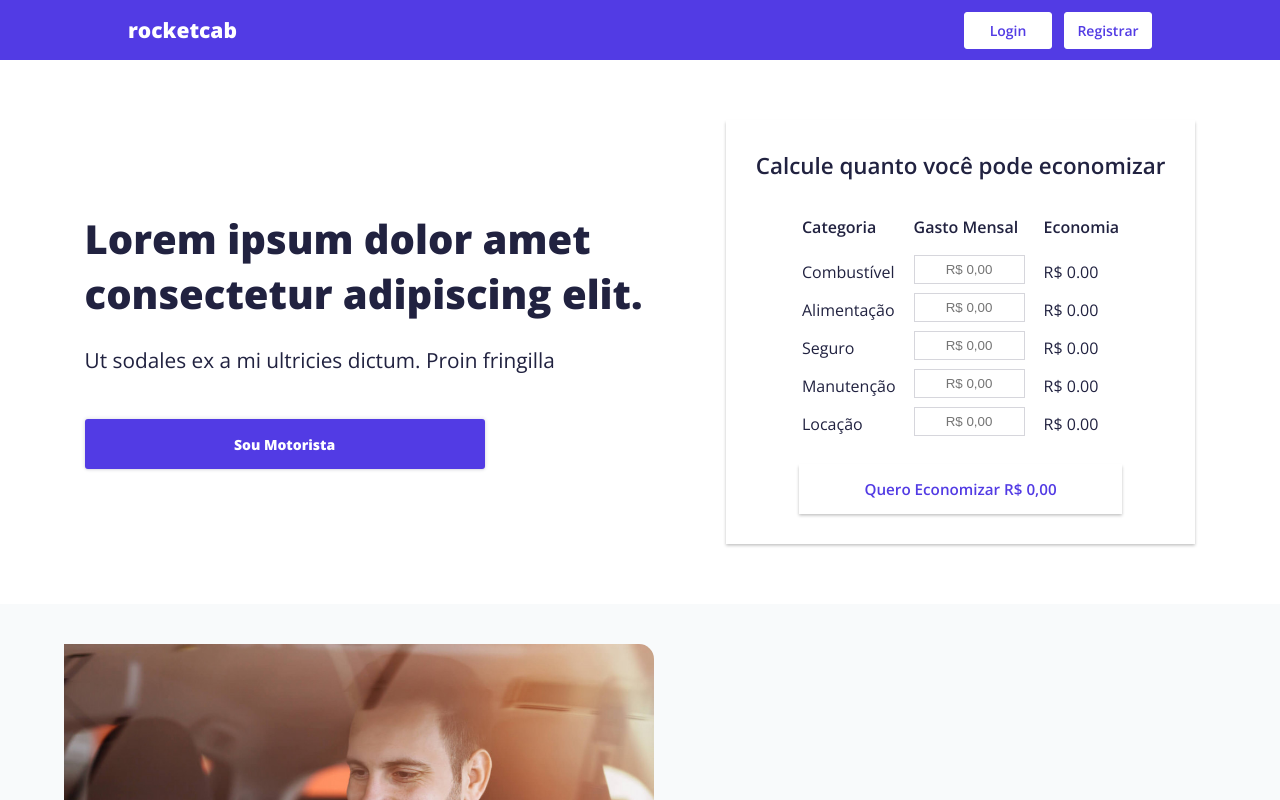
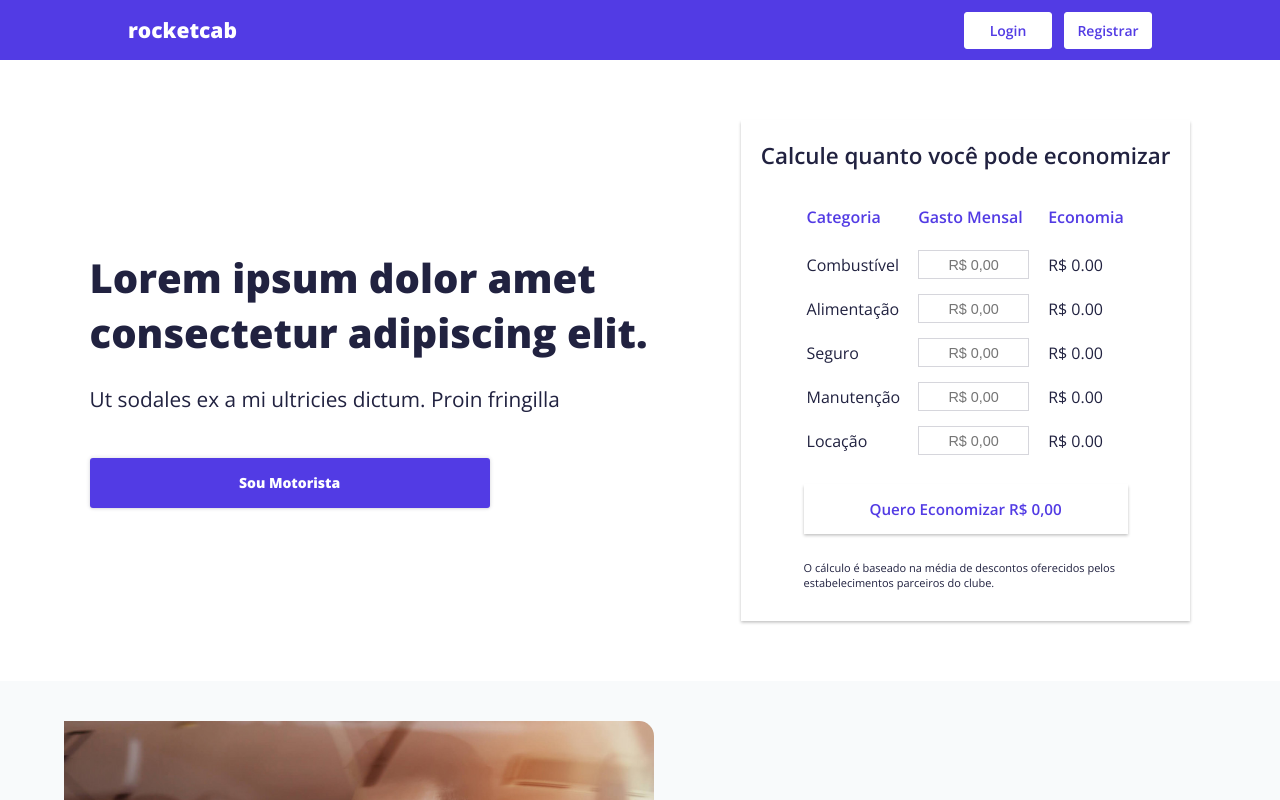
Before and after one commit to luizdcastro/driver_club, a React (Create React App) app: page / in a window 1280 px wide. Shown: the top 800 px of the page. Built offline with nearby package versions, Linux system fonts and the light colour scheme.

Commit message:
calculator component styles

```diff
--- a/src/components/disconts-calculator/disconts-calculator.component.jsx
+++ b/src/components/disconts-calculator/disconts-calculator.component.jsx
@@ -11,15 +11,13 @@ const DiscontCalculator = ({ to }) => {
   const [manutencao, setManutencao] = useState('');
   const [locacao, setLocacao] = useState('');
 
-  console.log(combustivel);
-
   useEffect(() => {
     setTotal(
       Number((combustivel / 100) * 7) +
-        Number((alimentacao / 100) * 15) +
+        Number((alimentacao / 100) * 10) +
         Number((seguro / 100) * 10) +
         Number((manutencao / 100) * 10) +
-        Number((locacao / 100) * 10)
+        Number((locacao / 100) * 15)
     );
   }, [combustivel, alimentacao, seguro, manutencao, locacao]);
   return (
@@ -93,6 +91,12 @@ const DiscontCalculator = ({ to }) => {
         <Link id="home-calculator__button" to={to}>
           {`Quero Economizar R$ ${total ? total.toFixed(2) : '0,00'}`}
         </Link>
+        <div className="home-calculator__disclamer">
+          <p>
+            O cálculo é baseado na média de descontos oferecidos pelos
+            estabelecimentos parceiros do clube.
+          </p>
+        </div>
       </table>
     </div>
   );
--- a/src/components/disconts-calculator/disconts-calculator.styles.css
+++ b/src/components/disconts-calculator/disconts-calculator.styles.css
@@ -2,13 +2,15 @@
   display: flex;
   flex-direction: column;
   align-items: center;
+  justify-content: center;
   margin-bottom: 50px;
   margin-top: 50px;
   background-color: rgb(255, 255, 255);
   box-shadow: 0 1.5px 3px 0 rgba(0, 0, 0, 0.25);
   color: #212240;
   max-width: 500px;
-  padding: 30px;
+  padding: 20px;
+  font-size: 1rem;
 }
 
 .home-calculator__title {
@@ -21,28 +23,27 @@
 }
 
 .home-calculator__container {
-  display: block;
-  position: relative;
-  border-radius: 10px;
-  max-width: 100%;
+  display: flex;
+  flex-direction: column;
 }
 
 .home-calculator__subtitles {
   text-align: left;
-  font-size: 1rem;
   font-weight: 600;
   line-height: 3rem;
+  color: rgb(82, 59, 228);
 }
 
 .home-calculator__text {
   padding-right: 15px;
+  line-height: 2.5rem;
 }
 
 .calculator-input {
   border: solid 0.5px #2122402f;
   height: 25px;
+  font-size: 0.9rem;
   margin-right: 15px;
-  margin-bottom: 5px;
   text-align: center;
   width: 105px;
 }
@@ -69,3 +70,9 @@
 #home-calculator__button:hover {
   box-shadow: 0 3px 6px 0 rgba(0, 0, 0, 0.25);
 }
+
+.home-calculator__disclamer {
+  width: 324px;
+  margin-top: 15px;
+  font-size: 11px;
+}
--- a/src/components/payment-form/payment-form.component.jsx
+++ b/src/components/payment-form/payment-form.component.jsx
@@ -80,7 +80,7 @@ const PaymentForm = ({
             <div className="credit-card__group">
               <CloseIcon
                 className="modal-payment__icon"
-                style={{ fontSize: 25 }}
+                style={{ fontSize: 30 }}
                 onClick={() => {
                   setModalVisible(false);
                   setCardError('');
--- a/src/pages/coupons/coupons.page.js
+++ b/src/pages/coupons/coupons.page.js
@@ -18,8 +18,6 @@ const Coupons = ({ getme, dispatchDeleteCoupon, dispatchGetMeAction }) => {
       setGetMeData(getme[0]);
     }
   }, [getme]);
-
-  console.log(getme[0].coupon.length);
 
   const handleDeleteCoupon = (itemId) => {
     dispatchDeleteCoupon(itemId);
--- a/src/pages/partner-details/partner-details.page.js
+++ b/src/pages/partner-details/partner-details.page.js
@@ -39,8 +39,6 @@ const PartnerDetails = ({ partner, dispatchPartnerDetails }) => {
       setDetails(showState);
     }
   };
-
-  console.log(partnerDetail.discont);
 
   const openGoogleMap = () => {
     window.open(
--- a/src/redux/store.js
+++ b/src/redux/store.js
@@ -8,7 +8,7 @@ import rootReducer from './reducers';
 const persistConfig = {
   key: 'root',
   storage,
-  blacklist: ['password', 'user', 'category'],
+  blacklist: ['password', 'user', 'category', 'loading'],
 };
 
 const persistedReducer = persistReducer(persistConfig, rootReducer);
```
